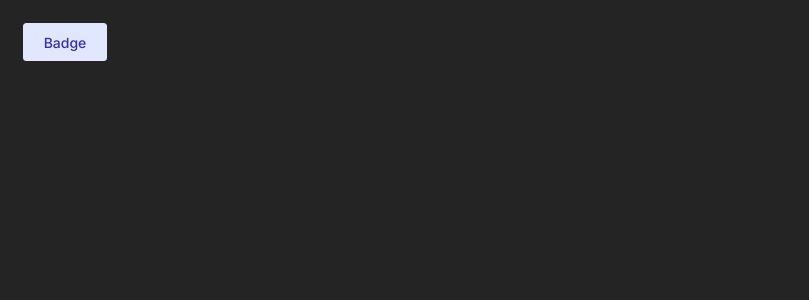
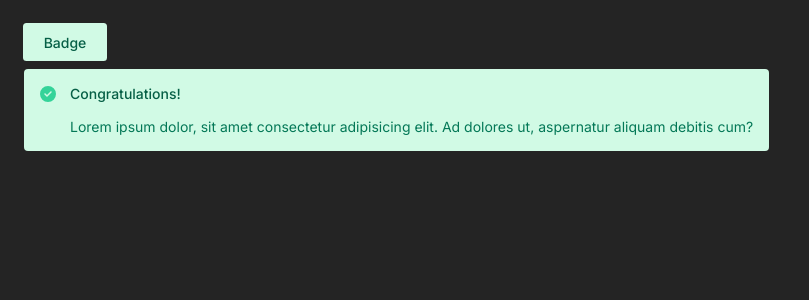
Before and after one commit to MadHapps/Module-11---Component-Library-, a React (Vite) app: page / in a window 1280 px wide. Shown: the top 300 px of the page, without its empty margins (0-809 px from the left). Built offline with nearby package versions, Linux system fonts and the light colour scheme.

Commit message:
Created Banner component

```diff
--- a/src/App.jsx
+++ b/src/App.jsx
@@ -1,13 +1,17 @@
-import './App.css'
-import Badge from './Components/Badges/Badge'
+import "./App.css";
+import Badge from "./Components/Badges/Badge";
+import Banner from "./Components/Banners/Banner";
 
 function App() {
-
   return (
     <>
-      <Badge color="indigo">Badge</Badge>
+      <Badge color="green">Badge</Badge>
+      <Banner condition="success" title="Congratulations!">
+        Lorem ipsum dolor, sit amet consectetur adipisicing elit. Ad dolores ut,
+        aspernatur aliquam debitis cum?
+      </Banner>
     </>
-  )
+  );
 }
 
-export default App
+export default App;
--- /dev/null
+++ b/src/Components/Banners/Banner.css
@@ -0,0 +1,117 @@
+.banner {
+  width: fit-content;
+  min-width: 6em;
+  display: grid;
+  grid-template-columns: auto 1fr;
+  grid-template-rows: auto 1fr;
+  padding: 1em;
+  margin: 0.5em;
+  border-radius: 0.25em;
+  background-color: #f5f5f5;
+}
+
+.row-gap {
+  row-gap: 1em;
+}
+
+.banner-icon {
+  grid-column: 1/2;
+  grid-row: 1/2;
+  display: grid;
+  place-self: center;
+  width: 1em;
+  height: 1em;
+  aspect-ratio: 1/1;
+  margin-right: 0.875em;
+  color: #555555;
+}
+
+.banner-title,
+.banner-description {
+  grid-column: 2/3;
+  grid-row: 1/2;
+  display: flex;
+  align-items: center;
+  justify-content: start;
+  gap: 0.5em;
+  font-size: 0.875em;
+  color: #282828;
+}
+
+.banner-title {
+  font-weight: 500;
+}
+
+.banner-description {
+  grid-column: 2/3;
+  grid-row: 2/3;
+  color: #383838;
+}
+
+/* SUCCESS */
+.success {
+  background-color: var(--green-bg);
+}
+
+.success > .banner-icon {
+  color: var(--green-icon);
+}
+
+.success > .banner-title {
+  color: var(--green-font);
+}
+
+.success > .banner-description {
+  color: var(--green-font-lt);
+}
+
+/* WARNING */
+.warning {
+  background-color: var(--yellow-bg);
+}
+
+.warning > .banner-icon {
+  color: var(--yellow-icon);
+}
+
+.warning > .banner-title {
+  color: var(--yellow-font);
+}
+
+.warning > .banner-description {
+  color: var(--yellow-font-lt);
+}
+
+/* ERROR */
+.error {
+  background-color: var(--red-bg);
+}
+
+.error > .banner-icon {
+  color: var(--red-icon);
+}
+
+.error > .banner-title {
+  color: var(--red-font);
+}
+
+.error > .banner-description {
+  color: var(--red-font-lt);
+}
+
+/* ERROR */
+.neutral {
+  background-color: var(--blue-bg);
+}
+
+.neutral > .banner-icon {
+  color: var(--blue-icon);
+}
+
+.neutral > .banner-title {
+  color: var(--blue-font);
+}
+
+.neutral > .banner-description {
+  color: var(--blue-font-lt);
+}
--- /dev/null
+++ b/src/Components/Banners/Banner.jsx
@@ -0,0 +1,33 @@
+/* eslint-disable react/prop-types */
+import "./Banner.css";
+import {
+  FaCircleCheck,
+  FaCircleExclamation,
+  FaCircleXmark,
+  FaCircleInfo,
+} from "react-icons/fa6";
+
+export default function Banner({ condition, title, children }) {
+  const icon = () => {
+    if (condition === "success") {
+      return <FaCircleCheck className="banner-icon" />;
+    }
+    if (condition === "warning") {
+      return <FaCircleExclamation className="banner-icon" />;
+    }
+    if (condition === "error") {
+      return <FaCircleXmark className="banner-icon" />;
+    }
+    if (condition === "neutral" || condition === "") {
+      return <FaCircleInfo className="banner-icon" />;
+    }
+  };
+
+  return (
+    <div className={`banner ${condition} ${children && "row-gap"}`}>
+      {icon()}
+      <h1 className="banner-title">{title}</h1>
+      {children && <p className="banner-description">{children}</p>}
+    </div>
+  );
+}
```
